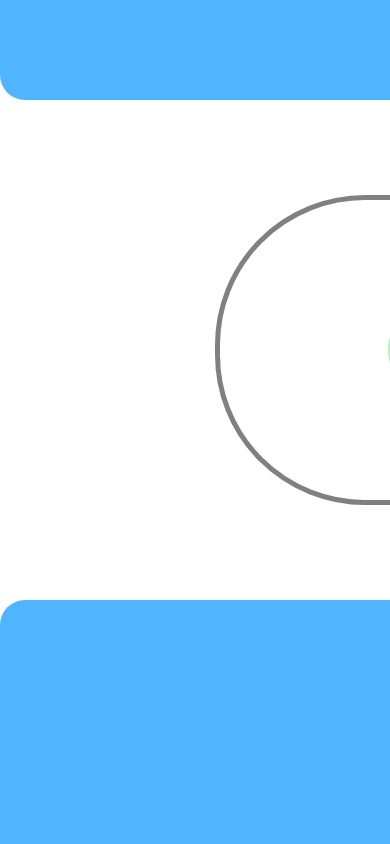
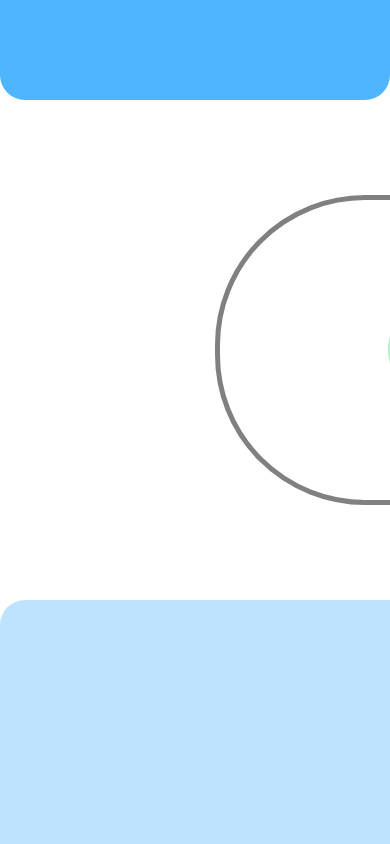
Before and after one commit to DashaBog/AeroGarant, a plain HTML site: page index.html in a window 390 px wide. Shown: the top 844 px of the page. Drawn offline with Linux system fonts and the light colour scheme.

Commit message:
mobile test

```diff
--- a/index.html
+++ b/index.html
@@ -8,8 +8,8 @@
 </head>
 
 <body>
-    <div class="header horisontal-panel deep-blue"></div>
-    <div class="main-page horisontal-panel">
+    <div id="navbar" class="horisontal-panel deep-blue sticky"></div>
+    <div id="main-content" class="horisontal-panel">
         <div class="block medium center-content">
             <div class="check-compensation-section center-content rounded-corners">
                 <button class="check-compensation-button light-green rounded-corners"
@@ -18,11 +18,12 @@
                 </button>
             </div>
         </div>
-        <div class="medium deep-blue horisontal-panel slitely-rounded-corners"></div>
+        <div class="medium light-blue horisontal-panel slitely-rounded-corners"></div>
         <div class="big horisontal-panel slitely-rounded-corners"></div>
-        <div class="small horisontal-panel deep-blue slitely-rounded-top-corners"></div>
-        <div class="horisontal-panel dark-gray slitely-rounded-top-corners" style="height: 160px;
+        <div class="small horisontal-panel light-blue slitely-rounded-top-corners"></div>
+        <div id="additional-info" class="horisontal-panel dark-gray slitely-rounded-top-corners" style="height: 160px;
             margin-top: -25px;"></div>
+    </div>
 </body>
 
 </html>
--- a/style.css
+++ b/style.css
@@ -1,7 +1,9 @@
-.header {
+#navbar {
     height: 100px;
     border-bottom-left-radius: 25px;
     border-bottom-right-radius: 25px;
+    position: fixed;
+    z-index: 10;
 }
 
 .header-text {
@@ -15,8 +17,10 @@
     width: 100%;
 }
 
-.main-page {
+#main-content {
     height: auto;
+    position: relative;
+    top: 100px;
 }
 
 .block {
```
